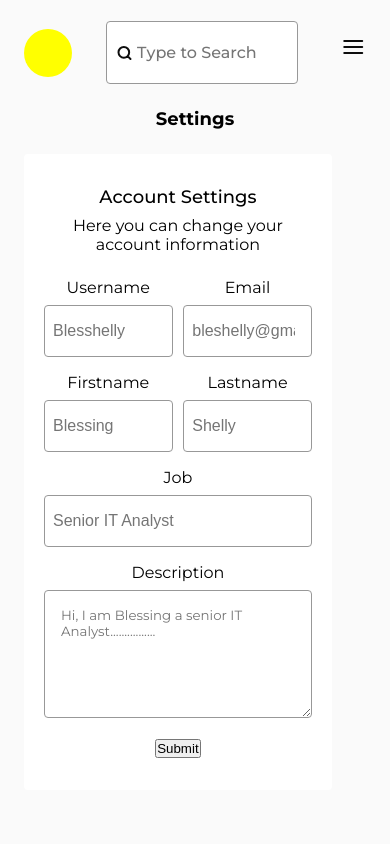
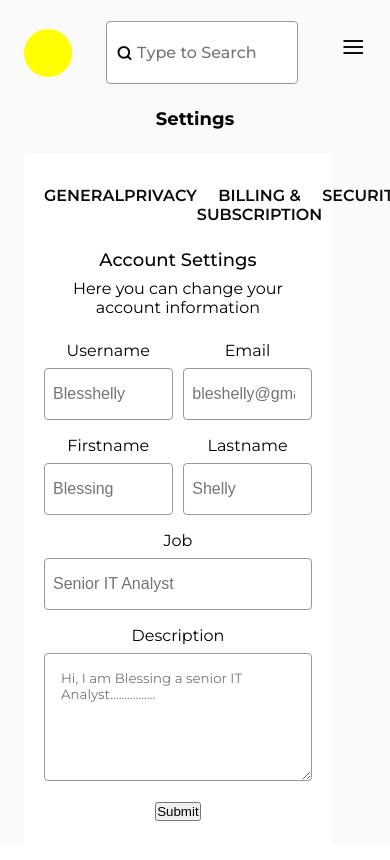
Before and after one commit to iSecure-Capstone-Group/Tech-Detect, a React (Create React App) app: page /dashboard/settings in a window 390 px wide. Shown: the top 860 px of the page. Built offline with nearby package versions, Linux system fonts and the light colour scheme.

Commit message:
create responsive styling for help and support

```diff
--- a/src/pages/dashboard/dashboardSections/helpAndSupport/helpSupport.module.css
+++ b/src/pages/dashboard/dashboardSections/helpAndSupport/helpSupport.module.css
@@ -15,3 +15,11 @@
     text-align: left;
     font-weight: 400;
 }
+
+
+@media screen and (max-width: 840px){
+    .contactConatiner{
+        width: 100%;
+        font-size: 14px;
+    }
+}
--- a/src/pages/dashboard/dashboardSections/settings/settings.module.css
+++ b/src/pages/dashboard/dashboardSections/settings/settings.module.css
@@ -70,3 +70,13 @@
     justify-content: space-between;
     align-items: center;
 }
+
+
+/* ######## RESPONSIVE STYLING ########## */
+/* ######## TABLET STYLING ########## */
+
+@media screen and (max-width: 1253px){
+    .settingNavUl{
+        display: block;
+    }
+}
```
